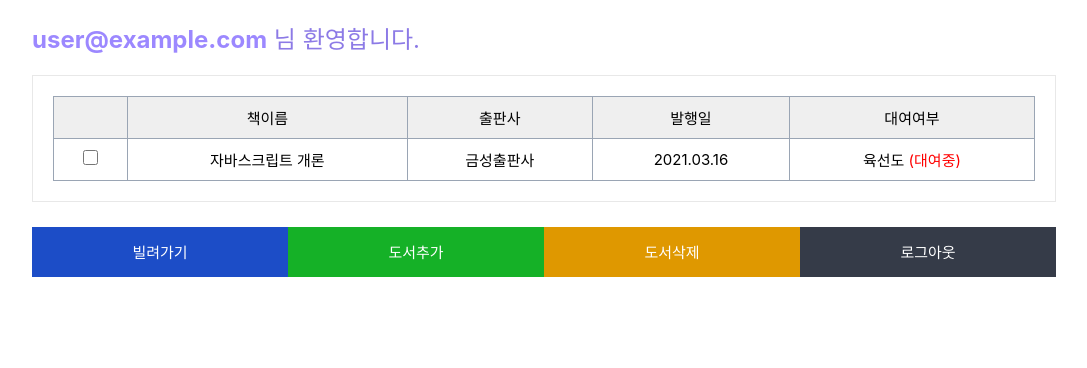
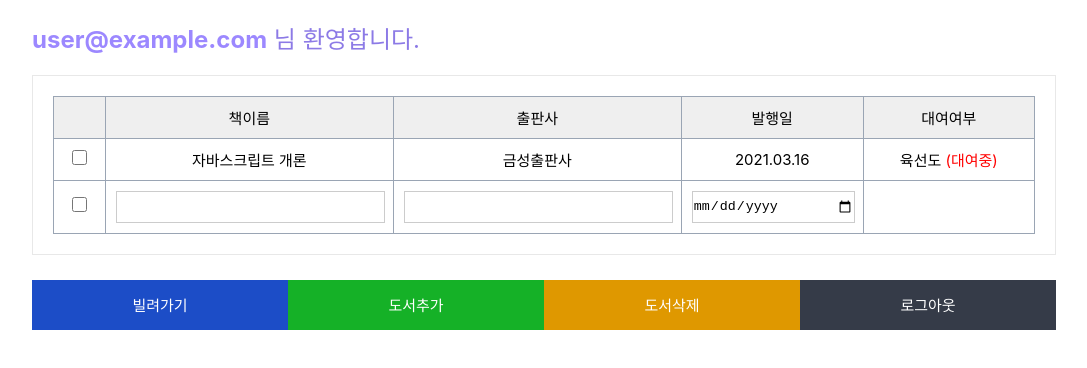
Before and after one commit to alexsando86/bookSystem, a React (Create React App) app: page /BookList in a window 1280 px wide. Shown: the top 368 px of the page, without its empty margins (96-1183 px from the left). Built offline with nearby package versions, Linux system fonts and the light colour scheme; no server answers; sample sign-in values are in the browser's storage.

Commit message:
'database'

```diff
--- a/src/App.js
+++ b/src/App.js
@@ -4,8 +4,10 @@ import BookList from "./components/BookList/BookList";
 import Join from "./components/Join/Join";
 import Login from "./components/Login/Login";
 import AuthService from "./service/auth_service";
+import DataService from "./service/db";
 
 const authService = new AuthService();
+const dataService = new DataService();
 
 function App() {
 	return (
@@ -22,7 +24,7 @@ function App() {
 						<Login authService={authService} />
 					</Route>
 					<Route path="/BookList">
-						<BookList authService={authService} />
+						<BookList authService={authService} dataService={dataService} />
 					</Route>
 				</Switch>
 			</BrowserRouter>
--- a/src/components/BookList/BookList.jsx
+++ b/src/components/BookList/BookList.jsx
@@ -2,7 +2,7 @@ import React, { useEffect, useState } from "react";
 import { useHistory } from "react-router-dom";
 import styles from "./BookList.module.css";
 
-const BookList = ({ authService }) => {
+const BookList = ({ authService, dataService }) => {
 	const [emailName, setEmailName] = useState("");
 	const history = useHistory();
 	const onLogout = () => {
@@ -20,11 +20,27 @@ const BookList = ({ authService }) => {
 
 	const onCheck = (e) => {
 		e.target.closest("tr").classList.toggle(styles.check);
-	}
+	};
+
+	// 도서추가
+	const [bookData, setBookData] = useState({
+		name: "",
+		publisher: "",
+		date: "",
+	});
+	const onChange = (e) => {
+		setBookData({
+			...bookData,
+			[e.target.name]: e.target.value,
+		});
+	};
+	const onBookAdd = () => {
+		dataService.writeData(bookData.name, bookData);
+	};
 
 	return (
 		<section className={styles.booklist}>
-			{emailName !==null && (
+			{emailName !== null && (
 				<h1 className={styles.user}>
 					<span>{emailName}</span> 님 환영합니다.
 				</h1>
@@ -42,11 +58,30 @@ const BookList = ({ authService }) => {
 					</thead>
 					<tbody>
 						<tr>
-							<td><input className={styles.checkbox} type="checkbox" name="check" onClick={onCheck} /></td>
+							<td>
+								<input className={styles.checkbox} type="checkbox" name="check" onClick={onCheck} />
+							</td>
 							<td>자바스크립트 개론</td>
 							<td>금성출판사</td>
 							<td>2021.03.16</td>
-							<td>육선도 <span className={styles.stateBook}>(대여중)</span></td>
+							<td>
+								육선도 <span className={styles.stateBook}>(대여중)</span>
+							</td>
+						</tr>
+						<tr>
+							<td>
+								<input className={styles.checkbox} type="checkbox" name="check" onClick={onCheck} />
+							</td>
+							<td>
+								<input className={styles.input} type="text" name="name" value={bookData.name} onChange={onChange} />
+							</td>
+							<td>
+								<input className={styles.input} type="text" name="publisher" value={bookData.publisher} onChange={onChange} />
+							</td>
+							<td>
+								<input className={styles.input} type="date" min="1950-01-01" max="9999-12-31" name="date" onChange={onChange} />
+							</td>
+							<td></td>
 						</tr>
 					</tbody>
 				</table>
@@ -55,7 +90,7 @@ const BookList = ({ authService }) => {
 				<button type="button" className={styles.rental}>
 					빌려가기
 				</button>
-				<button type="button" className={styles.addBook}>
+				<button type="button" className={styles.addBook} onClick={onBookAdd}>
 					도서추가
 				</button>
 				<button type="button" className={styles.removeBook}>
--- a/src/components/BookList/BookList.module.css
+++ b/src/components/BookList/BookList.module.css
@@ -21,7 +21,7 @@
 .buttonBox button {
 	border: 0;
 	background: none;
-	flex:1;
+	flex: 1;
 	height: 50px;
 	margin: 25px 0;
 	font-size: 15px;
@@ -41,38 +41,40 @@
 	background: #1c4dc7;
 }
 .bookListTbl {
-	width:100%;
-	border-collapse:collapse;
+	width: 100%;
+	border-collapse: collapse;
 }
-.bookListTbl th , .bookListTbl td {
-	padding:10px;
-	font-size:15px;
-	border:1px solid rgb(154, 165, 180);
-	text-align:center;
+.bookListTbl th,
+.bookListTbl td {
+	padding: 10px;
+	font-size: 15px;
+	border: 1px solid rgb(154, 165, 180);
+	text-align: center;
 }
 .bookListTbl .check {
-	background:#a0ff88
+	background: #a0ff88;
 }
 .bookListTbl th {
-	font-weight:normal;
-	background:#efefef;
+	font-weight: normal;
+	background: #efefef;
 }
 .stateBook {
-	color:#ff0000;
+	color: #ff0000;
 }
 .checkbox {
-	width:15px;
-	height:15px;
+	width: 15px;
+	height: 15px;
 }
 .bookName {
-
 }
-.publisher{
-
+.publisher {
 }
-.date{
-
+.date {
 }
-.status{
-
+.status {
 }
+.input {
+	width: 100%;
+	height: 30px;
+	border: 1px solid #ccc;
+}
--- /dev/null
+++ b/src/service/db.js
@@ -0,0 +1,12 @@
+import firebaseApp from "./firebase";
+const database = firebaseApp.database();
+
+class DataService {
+	// write
+	writeData(name, bookData) {
+		database.ref(`bookStore/${name}/`).set(bookData);
+	}
+	removeData() {}
+}
+
+export default DataService;
```
